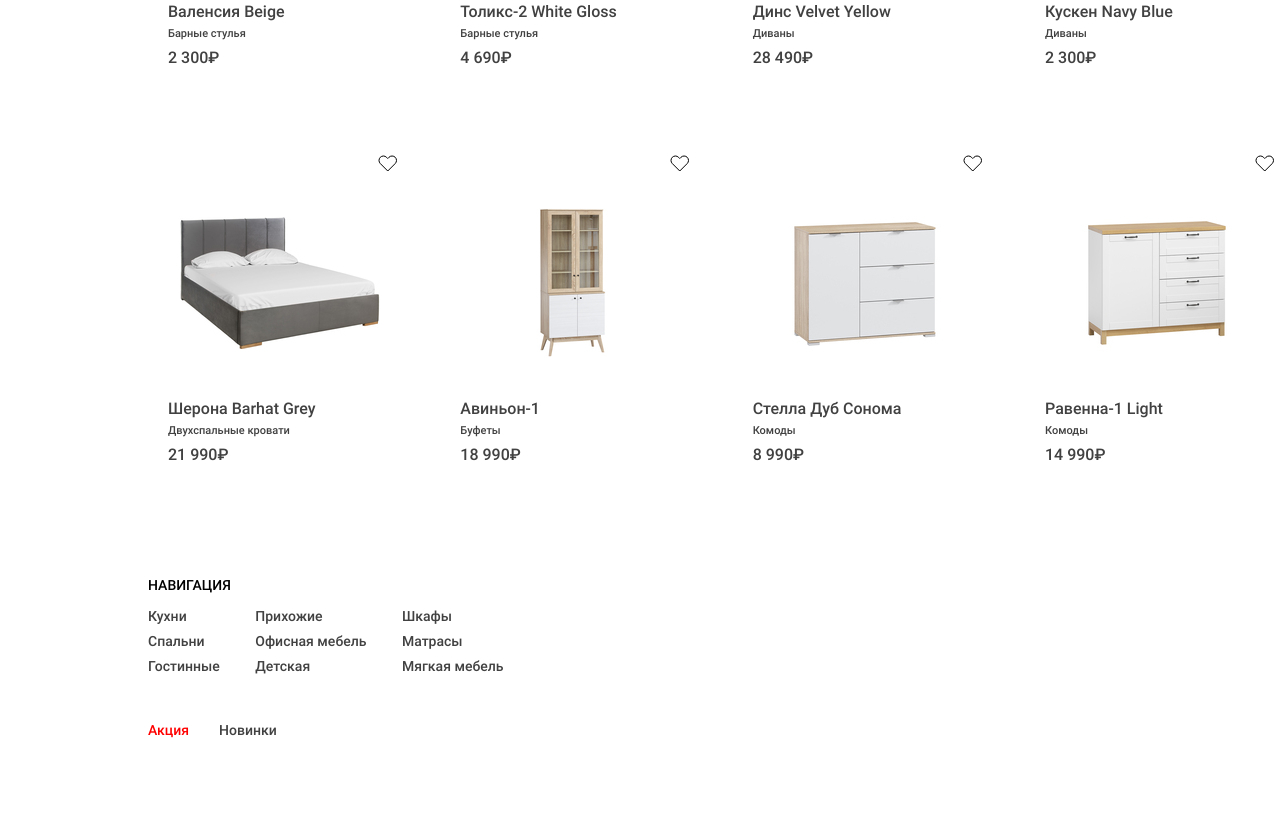
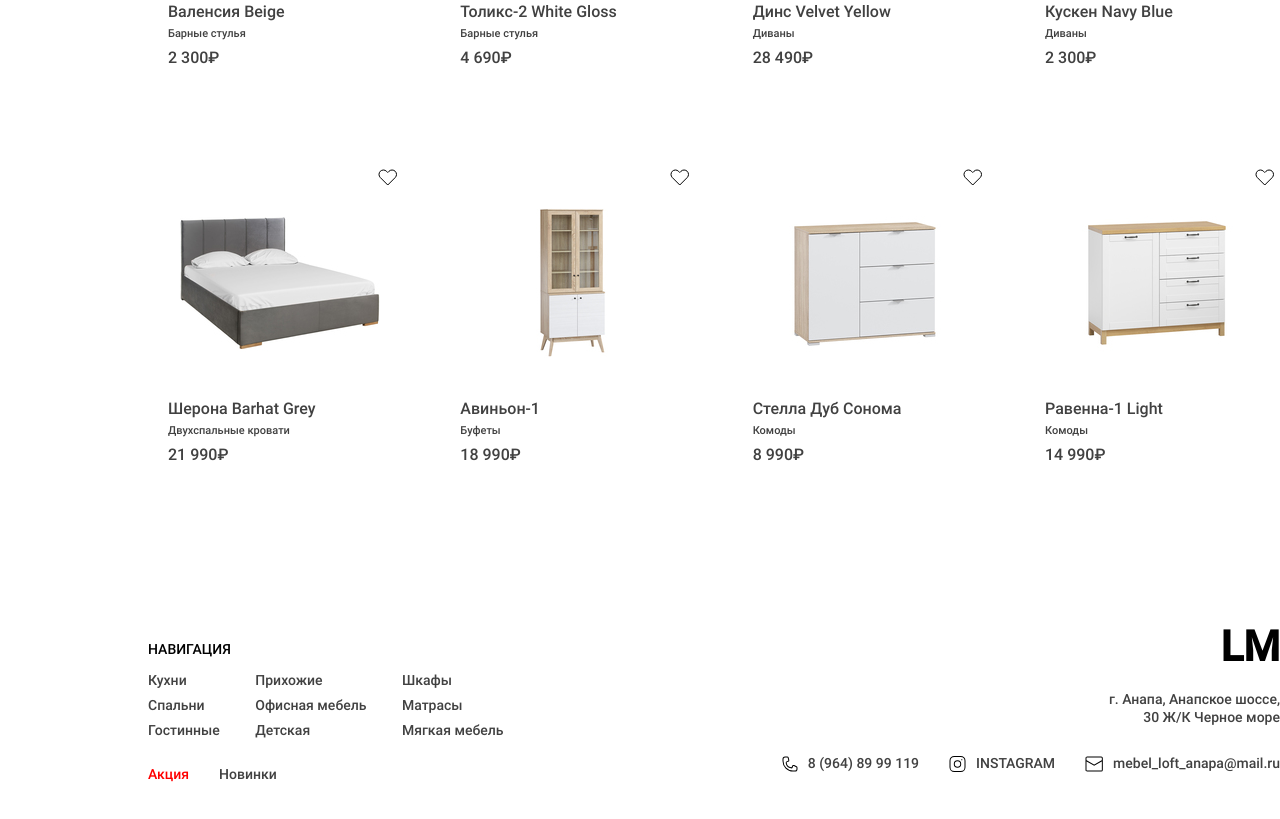
Before and after one commit to DashaBeloshapko/classwork13.11, a plain HTML site: page index.html in a window 1280 px wide. Shown: the part 1052-1871 px from the top of the page. Drawn offline with Linux system fonts and the light colour scheme.

Commit message:
feat:done

```diff
--- a/index.html
+++ b/index.html
@@ -347,6 +347,21 @@
                     <a class="footer__left__nav1">Новинки</a>
                 </div>
             </div>
+            <div class="footer__right">
+                <h1 class="footer__right_logo">LM</h1>
+                <div class="footer__right_adress footer__right_adress1">г. Анапа, Анапское шоссе,
+                    30 Ж/К Черное море
+                </div>
+                <div class="footer__right_adress2">
+                    <img src="./src/img/footer/phone.svg" class="footer__right_icon">
+                    <div class="footer__right_adress footer__right_adress3">8 (964) 89 99 119</div>
+                    <img src="./src/img/footer/inst.svg" class="footer__right_icon">
+                    <div class="footer__right_adress footer__right_adress3">INSTAGRAM</div>
+                    <img src="./src/img/footer/mail.svg" class="footer__right_icon">
+                    <div class="footer__right_adress">mebel_loft_anapa@mail.ru</div>
+                </div>
+
+            </div>
         </footer>
     </body>
 </html>
--- a/src/css/index.css
+++ b/src/css/index.css
@@ -203,7 +203,7 @@ nav {
 .list__catalog__card__heart {
     position: absolute;
     left: 230px;
-    top: -11px;
+    top: 3px;
 }
 .list__catalog__card__picture {
     margin-left: 32px;
@@ -241,7 +241,7 @@ nav {
     display: flex;
     position: absolute;
     left: 18px;
-    top: -11px;
+    top: 3px;
     gap: 7px;
     align-items: center;
 }
@@ -319,11 +319,15 @@ nav {
 footer {
     width: 1400px;
     height: 234px;
+    display: flex;
+    justify-content: space-between;
+    margin-top: 10px;
 }
 .footer__left{
     margin-left: 140px;
     width: 384px;
     height: 148px;
+    margin-top: 54px;
 }
 .footer__left__nav {
     width: 384px;
@@ -349,12 +353,50 @@ footer {
     font-family: 'Roboto Medium';
 }
 .footer__left_down {
-    margin-top: 34px;
+    margin-top: 14px;
     display: flex;
     gap: 30px;
 }
 .footer__left__nav1_r {
     color: red;
+}
+.footer__right {
+    margin-top: 49px;
+    margin-right: 128px;
+    display: flex;
+    flex-direction: column;
+    align-items: flex-end;
+}
+.footer__right_logo {
+    font-size: 42px;
+    font-weight: 900;
+    line-height: 49.22px;
+    color: #000000;
+    font-family: 'Roboto Medium';
+    margin: 0;
+}
+.footer__right_adress {
+    font-size: 14px;
+    font-weight: 400;
+    line-height: 17.74px;
+    color: #414141;
+    font-family: 'Roboto Medium';
+}
+.footer__right_adress1 {
+    width: 171px;
+    height: 54px;
+    text-align: right;
+    margin-top: 20px;
+}
+.footer__right_adress2 {
+    display: flex;
+    margin-top: 10px;
+}
+.footer__right_icon {
+    margin-right: 10px;
+}
+.footer__right_adress3 {
+    margin-right: 30px;
 }
 @font-face {
     font-family: "Roboto Regular";
```
Also changed, not shown: src/img/footer/inst.svg (added), src/img/footer/mail.svg (added), src/img/footer/phone.svg (added).
